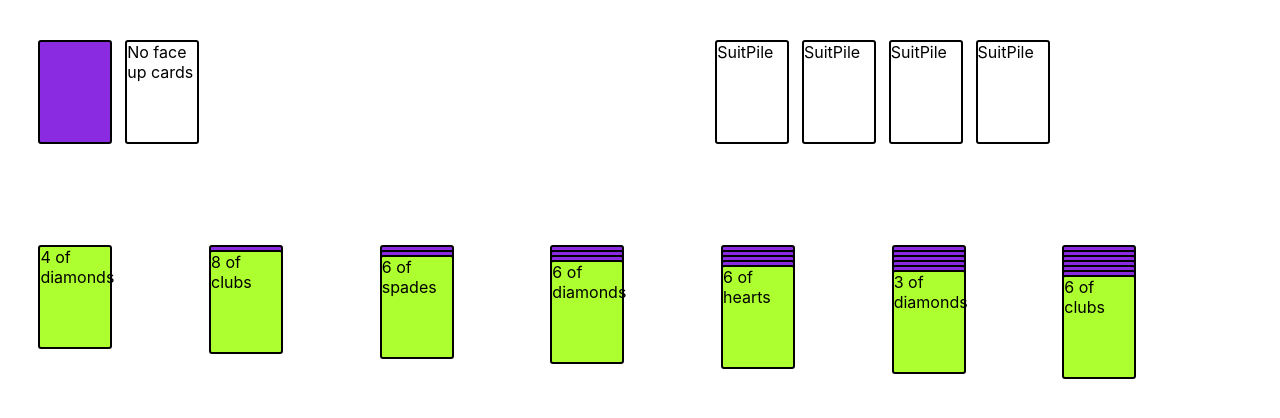
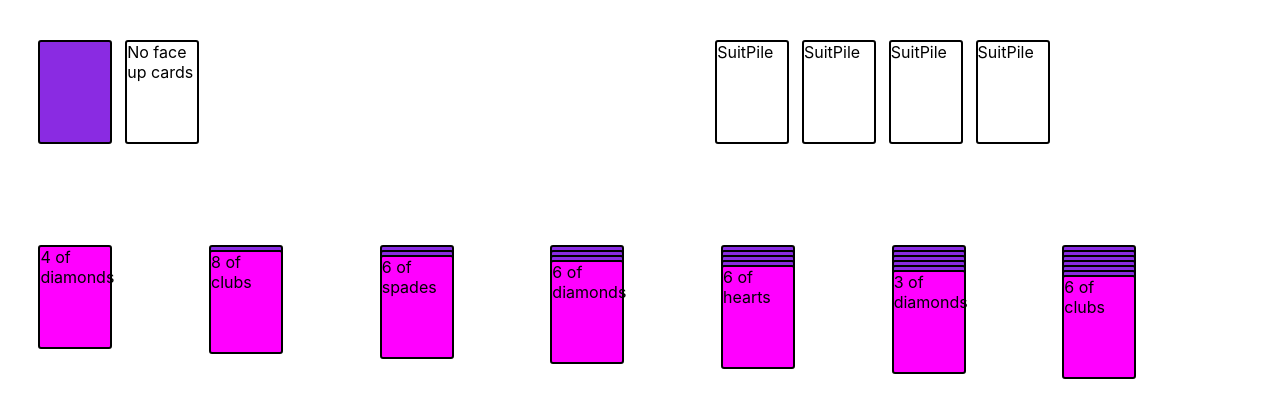
Before and after one commit to theneekz/Solitaire, a React (Create React App) app: page / in a window 1280 px wide. Shown: the top 418 px of the page. Built offline with nearby package versions, Linux system fonts and the light colour scheme.

Commit message:
vastly improved/pink

```diff
--- a/src/styles/Card.css
+++ b/src/styles/Card.css
@@ -1,5 +1,5 @@
 .card {
-  background-color: greenyellow;
+  background-color: fuchsia;
 }
 
 .card,
```
Also changed, not shown: 1 other file (tests, documents, lock files or other folders).
